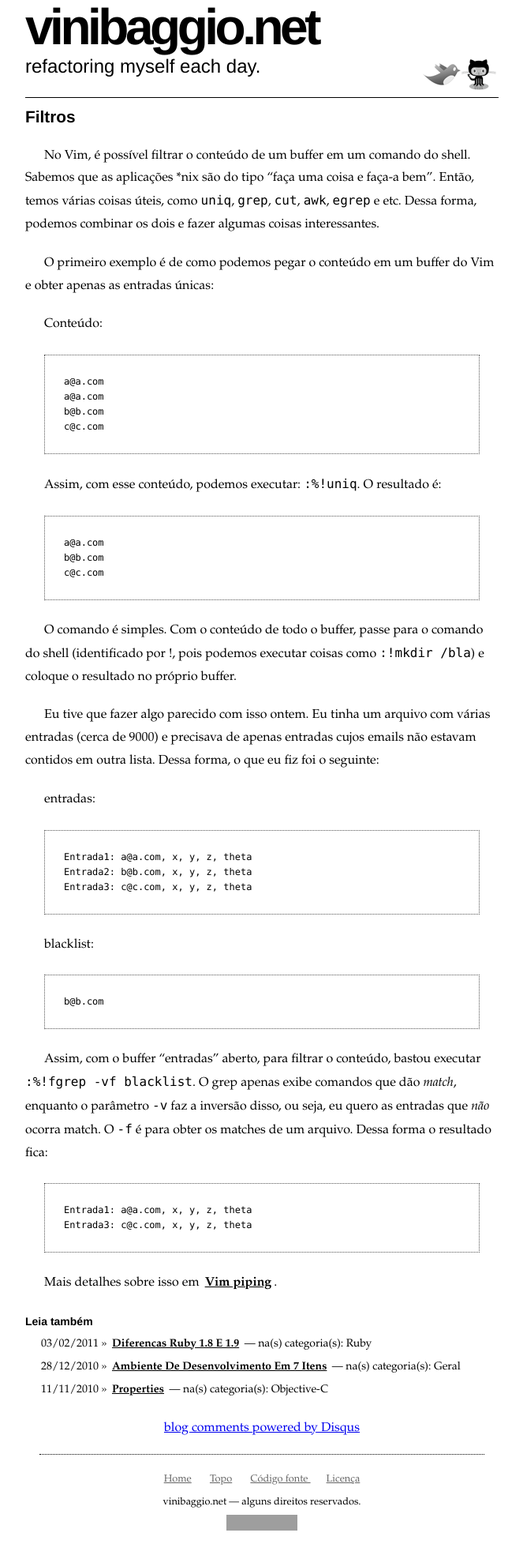
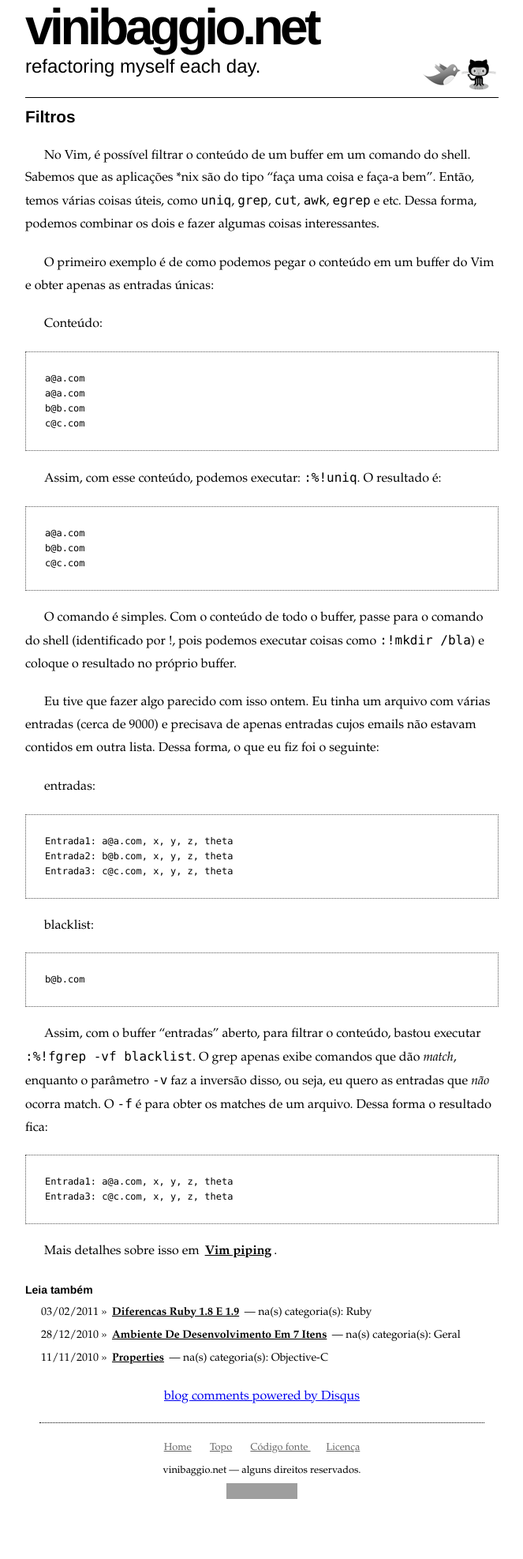
Before and after one commit to diegosaouda/vinibaggio.github.com, a Jekyll site: the page built from _posts/vim/2010-08-24-filtros.markdown, in a window 1280 px wide. Shown: the whole page at 79% size, without its empty margins (308-971 px from the left). Built offline with Jekyll 4.4.1, drawn with Linux system fonts in a browser that asks for light colours; Markdown is read by kramdown in place of the engine named in the settings; comment, search, counter and statistics services are not loaded; after the commit the page ends 1934 px from its top, so only the background shows below that; grey boxes are pictures that could not be loaded.

Commit message:
Remove margin of code

```diff
--- a/_sass/content.scss
+++ b/_sass/content.scss
@@ -50,7 +50,6 @@ p {
 
 
 pre {
-  margin: $block-margin / 2;
   padding: $block-margin / 2;
   border: 1px dotted $block-border-color;
   background-color: $block-color;
--- a/stylesheets/screen.css
+++ b/stylesheets/screen.css
@@ -219,7 +219,6 @@ p code {
 
 /* line 52, ../_sass/content.scss */
 pre {
-  margin: 4%;
   padding: 4%;
   border: 1px dotted #555555;
   background-color: #eeeeee;
@@ -228,29 +227,29 @@ pre {
   overflow: hidden;
 }
 
-/* line 62, ../_sass/content.scss */
+/* line 61, ../_sass/content.scss */
 code, kbd, code span {
   font-family: Monaco, Courier New, monospace;
 }
 
-/* line 66, ../_sass/content.scss */
+/* line 65, ../_sass/content.scss */
 em {
   font-style: italic;
 }
 
-/* line 70, ../_sass/content.scss */
+/* line 69, ../_sass/content.scss */
 strong {
   font-weight: bold;
 }
 
-/* line 74, ../_sass/content.scss */
+/* line 73, ../_sass/content.scss */
 img {
   display: block;
   margin: 0 auto;
   max-width: 600px;
 }
 
-/* line 80, ../_sass/content.scss */
+/* line 79, ../_sass/content.scss */
 blockquote {
   font-family: Georgia, sans-serif;
   text-align: left;
@@ -260,7 +259,7 @@ blockquote {
   margin-left: 4%;
   border-left: 2px solid black;
 }
-/* line 89, ../_sass/content.scss */
+/* line 88, ../_sass/content.scss */
 blockquote p {
   margin-left: 4%;
   text-indent: 0;
```
Also changed, not shown: stylesheets/content.css (+6 -7 lines).
